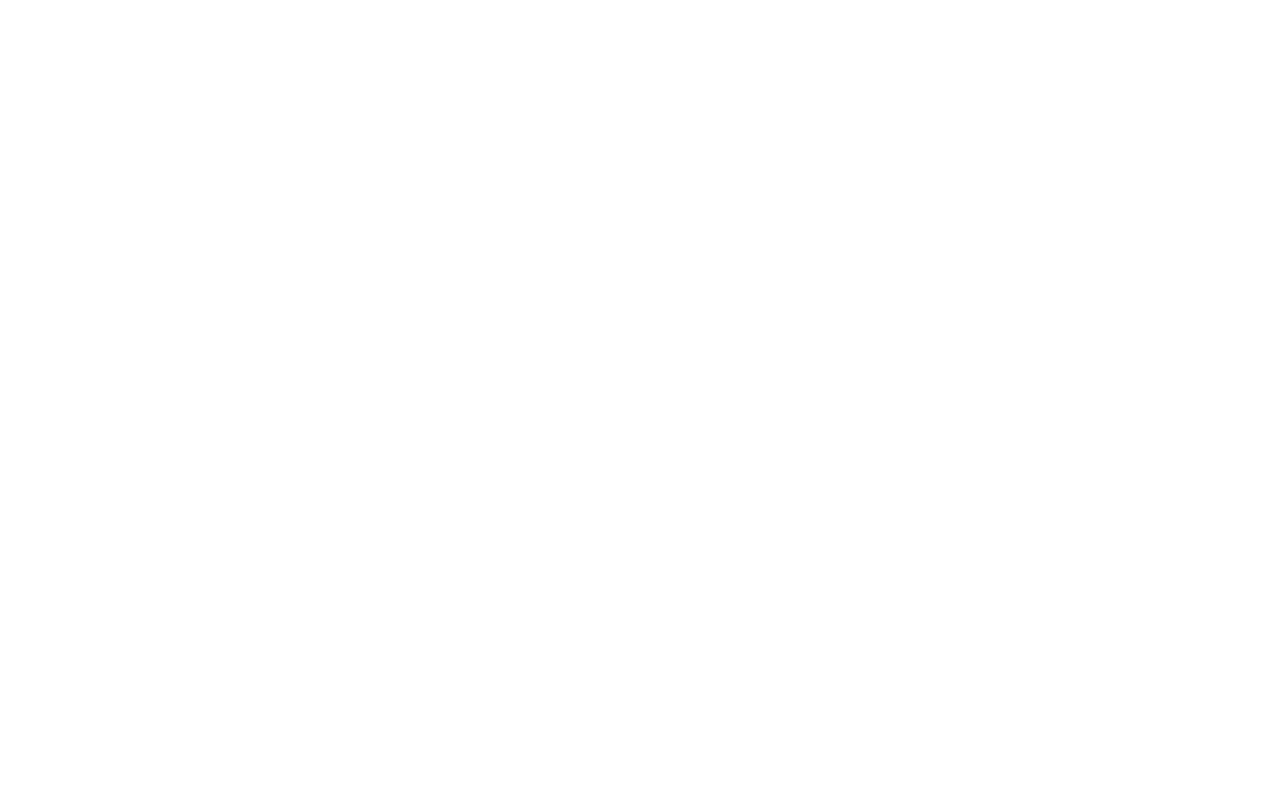
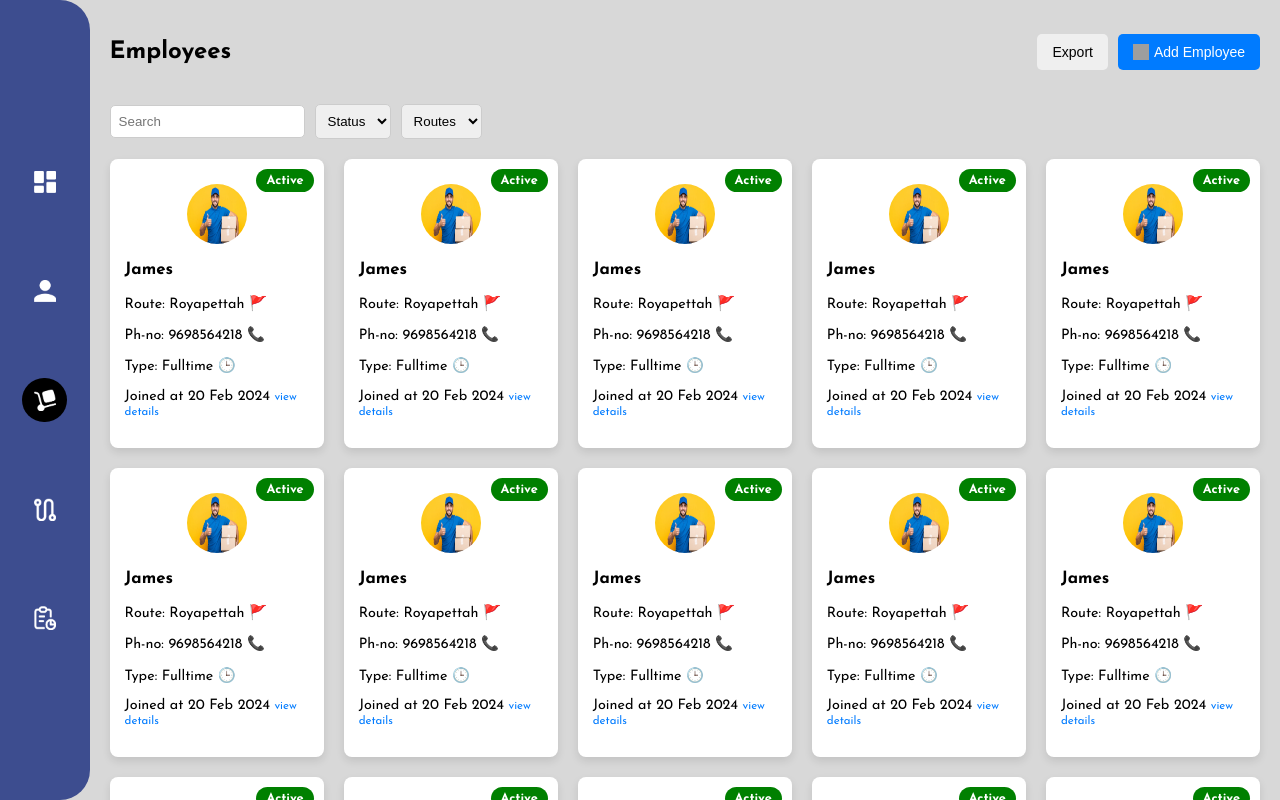
Before and after one commit to Dharanish-AM/MILVER, a React (Vite) app in the folder client/: page /Deliverymandetails in a window 1280 px wide. Before the commit this address had no page. Built offline with nearby package versions, Linux system fonts and the light colour scheme; grey boxes are pictures that could not be loaded.

Commit message:
started deliverymandetails section

```diff
--- a/client/src/App.jsx
+++ b/client/src/App.jsx
@@ -1,11 +1,12 @@
 import { Route, Routes } from 'react-router-dom'
 import Dashboard from './pages/Dashboard'
-
+import Deliverymandetails from './pages/Deliverymandetails'
 function App() {
 
   return (
     <Routes>
       <Route path='/Dashboard' Component={Dashboard} />
+      <Route path='/Deliverymandetails' Component={Deliverymandetails}/>
     </Routes>
   )
 }
--- a/client/src/components/Header.jsx
+++ b/client/src/components/Header.jsx
@@ -1,6 +1,6 @@
 import { useEffect, useState } from "react";
 import { useNavigate } from "react-router-dom";
-import "../styles/App.css";
+import "../styles/header.css";
 
 import dashboard from "../assets/dashboard.png";
 import customer from "../assets/customer.png";
@@ -9,27 +9,39 @@
 import stats from "../assets/stats.png";
 
 function Header() {
-  const [select, setSelect] = useState(0);
+
+  const [select, setSelect] = useState(() => {
+    const path = window.location.pathname;
+    if (path === "/Dashboard") return 0;
+    if (path === "/Customer") return 1;
+    if (path === "/Deliverymandetails") return 2;
+    if (path === "/Routes") return 3;
+    if (path === "/Stats") return 4;
+    return 0;
+  });
+
   const navigate = useNavigate();
 
   useEffect(() => {
+    const currentPath = window.location.pathname;
+
+
     switch (select) {
       case 0:
-        navigate("/Dashboard");
+        if (currentPath !== "/Dashboard") navigate("/Dashboard");
         break;
       case 1:
-        navigate("/Customer");
+        if (currentPath !== "/Customer") navigate("/Customer");
         break;
       case 2:
-        navigate("/Delivery");
+        if (currentPath !== "/Deliverymandetails") navigate("/Deliverymandetails");
         break;
       case 3:
-        navigate("/Routes");
+        if (currentPath !== "/Routes") navigate("/Routes");
         break;
       case 4:
-        navigate("/Stats");
+        if (currentPath !== "/Stats") navigate("/Stats");
         break;
-
       default:
         break;
     }
--- a/client/src/pages/Dashboard.jsx
+++ b/client/src/pages/Dashboard.jsx
@@ -1,5 +1,5 @@
 import Header from "../components/Header";
-import "../styles/App.css";
+import "../styles/dashboard.css";
 import cow from "../assets/cow.png";
 import tick from "../assets/tick.png";
 import exclamation from "../assets/exclamation.png";
--- /dev/null
+++ b/client/src/pages/Deliverymandetails.jsx
@@ -0,0 +1,55 @@
+import React from 'react';
+import Header from "../components/Header";
+import deliveryman from '../assets/deliveryman.jpg';
+import "../styles/deliverymandetails.css";
+
+function Deliverymandetails() {
+  return (
+    <section className="deliverymandetails">
+      <Header />
+      <div className="main-content">
+        <div className="header-section">
+          <h1>Employees</h1>
+          <div className="header-buttons">
+            <button>Export</button>
+            <button className="add-employee-btn">
+              <img src="add-icon.png" alt="Add" /> Add Employee
+            </button>
+          </div>
+        </div>
+
+        <div className="filter-bar">
+          <input type="text" placeholder="Search" />
+          <select>
+            <option>Status</option>
+            {/* More options */}
+          </select>
+          <select>
+            <option>Routes</option>
+            {/* More options */}
+          </select>
+        </div>
+
+        <div className="employee-list">
+          {[...Array(20)].map((_, index) => (
+            <div key={index} className="employee-card">
+              <div className="employee-status">Active</div>
+              <div className="employee-info">
+                <img src={deliveryman} alt="Employee" className="employee-avatar" />
+                <h3>James</h3>
+                <p>Route: Royapettah 🚩</p>
+                <p>Ph-no: 9698564218 📞</p>
+                <p>Type: Fulltime 🕒</p>
+                <p className="employee-details">
+                  Joined at 20 Feb 2024 <a href="#">view details</a>
+                </p>
+              </div>
+            </div>
+          ))}
+        </div>
+      </div>
+    </section>
+  );
+}
+
+export default Deliverymandetails;
--- a/client/src/styles/App.css
+++ b/client/src/styles/dashboard.css
@@ -1,41 +1,5 @@
 
 
-/*Header*/
-.Header-container{
-  height: 100%;
-  background-color: #3D4D8F;
-  min-width: 60px;
-  width: 7vw;
-  border-top-right-radius: 30px;
-  border-bottom-right-radius: 30px;
-  display: flex;
-  align-items: center;
-  justify-content: center;
-}
-.Header-innerContainer {
-  height: 60%;
-  width: 50%;
-  display: flex;
-  flex-direction: column;
-  align-items: center;
-  justify-content: space-between;
-}
-.Header-innerContainer div {
-  width: 100%;
-  aspect-ratio: 1;
-  border-radius: 100px;
-  background-position: center;
-  background-size: 50%;
-  background-repeat: no-repeat;
-}
-
-
-
-
-
-
-
-/*Dashboard*/
 .Dashboard {
   height: 100vh;
   width: 100vw;
--- /dev/null
+++ b/client/src/styles/deliverymandetails.css
@@ -0,0 +1,126 @@
+
+.deliverymandetails {
+    display: flex;
+    height: 100vh;
+    width: 100vw;
+    background-color: #D8D8D8;
+  }
+
+  .sidebar {
+    width: 200px;
+    background-color: #f4f4f4;
+    display: flex;
+    flex-direction: column;
+    align-items: center;
+    padding: 10px 0;
+  }
+
+  .main-content {
+    flex: 1;
+    padding: 20px;
+    overflow-y: auto;
+  }
+
+  .header-section {
+    display: flex;
+    justify-content: space-between;
+    align-items: center;
+    padding-bottom: 20px;
+  }
+
+  .header-section h1 {
+    font-size: 24px;
+    font-weight: bold;
+  }
+
+  .header-buttons {
+    display: flex;
+    gap: 10px;
+  }
+
+  .header-buttons button,
+  .header-buttons .add-employee-btn {
+    padding: 10px 15px;
+    border: none;
+    border-radius: 5px;
+    cursor: pointer;
+    font-size: 14px;
+  }
+
+  .add-employee-btn {
+    background-color: #007bff;
+    color: #fff;
+    display: flex;
+    align-items: center;
+    gap: 5px;
+  }
+
+  .add-employee-btn img {
+    width: 16px;
+    height: 16px;
+  }
+
+  .filter-bar {
+    display: flex;
+    align-items: center;
+    gap: 10px;
+    margin-bottom: 20px;
+  }
+
+  .filter-bar select,
+  .filter-bar input[type="text"] {
+    padding: 8px;
+    border: 1px solid #ccc;
+    border-radius: 5px;
+  }
+
+  .employee-list {
+    display: grid;
+    grid-template-columns: repeat(auto-fill, minmax(200px, 1fr));
+    gap: 20px;
+  }
+
+
+  .employee-card {
+    background-color: #fff;
+    border-radius: 8px;
+    padding: 15px;
+    box-shadow: 0 4px 8px rgba(0, 0, 0, 0.1);
+    text-align: left;
+    position: relative;
+  }
+
+
+  .employee-status {
+    background-color: green;
+    color: white;
+    font-weight: bold;
+    border-radius: 12px;
+    padding: 5px 10px;
+    display: inline-block;
+    position: absolute;
+    top: 10px;
+    right: 10px;
+    font-size: 0.8em;
+  }
+
+  .employee-info {
+    font-size: 0.9em;
+    margin-top: 10px;
+  }
+
+  .employee-avatar {
+    width: 60px;
+    height: 60px;
+    border-radius: 50%;
+    margin-bottom: 10px;
+    display: block;
+    margin-left: auto;
+    margin-right: auto;
+  }
+
+  .employee-details a {
+    font-size: 0.8em;
+    color: #007bff;
+    text-decoration: none;
+  }
--- /dev/null
+++ b/client/src/styles/header.css
@@ -0,0 +1,30 @@
+
+
+/*Header*/
+.Header-container{
+    height: 100%;
+    background-color: #3D4D8F;
+    min-width: 60px;
+    width: 7vw;
+    border-top-right-radius: 30px;
+    border-bottom-right-radius: 30px;
+    display: flex;
+    align-items: center;
+    justify-content: center;
+  }
+  .Header-innerContainer {
+    height: 60%;
+    width: 50%;
+    display: flex;
+    flex-direction: column;
+    align-items: center;
+    justify-content: space-between;
+  }
+  .Header-innerContainer div {
+    width: 100%;
+    aspect-ratio: 1;
+    border-radius: 100px;
+    background-position: center;
+    background-size: 50%;
+    background-repeat: no-repeat;
+  }
```
Also changed, not shown: client/src/assets/deliveryman.jpg (added).
